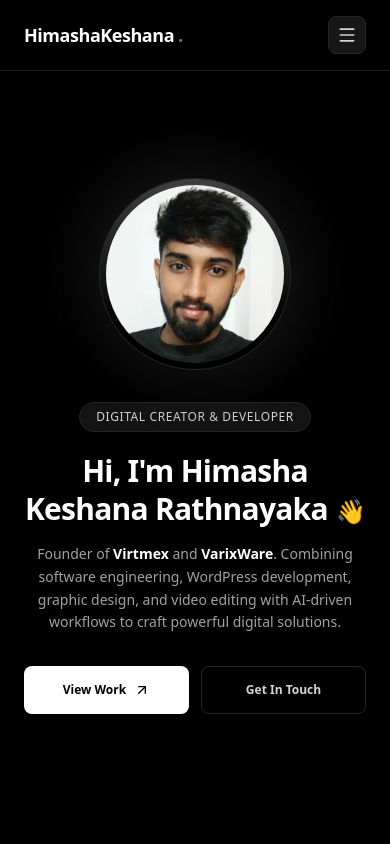
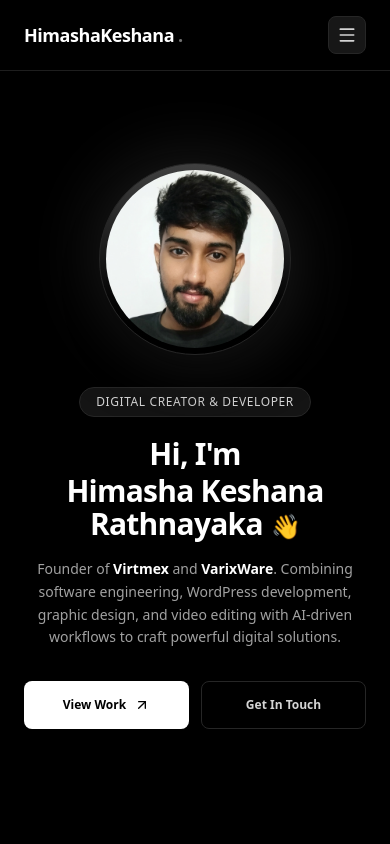
Before and after one commit to HimashaOfficial/my-portfolio, a Next.js app: page / in a window 390 px wide. Shown: the top 844 px of the page. Built offline with nearby package versions, Linux system fonts and the light colour scheme.

Commit message:
text line break space

```diff
--- a/src/app/page.js
+++ b/src/app/page.js
@@ -246,22 +246,22 @@ export default function Home() {
               Digital Creator & Developer
             </span>
 
-            {/* Complete Name changed to White Solid Color */}
-            <h1 className="text-3xl sm:text-5xl md:text-5xl lg:text-6xl font-extrabold mb-4 text-white tracking-tight leading-tight w-full">
+            {/* Tightened Line Height for the Heading */}
+            <h1 className="text-3xl sm:text-5xl md:text-5xl lg:text-6xl font-extrabold mb-4 text-white tracking-tight leading-[1.1] sm:leading-tight w-full">
               Hi, I'm <br className="hidden sm:inline" />
-              <span>Himasha Keshana</span>{" "}
+              <span className="inline-block mt-1 sm:mt-0">Himasha Keshana</span>{" "}
               <span className="inline-inline whitespace-nowrap">
                 <span>Rathnayaka</span>
                 <span className="inline-block ml-2 text-2xl sm:text-4xl md:text-5xl">👋</span>
               </span>
             </h1>
 
-            {/* Description with Video Editing */}
+            {/* Description */}
             <p className="text-neutral-400 text-sm sm:text-base md:text-base lg:text-lg mb-8 leading-relaxed w-full max-w-xl md:max-w-2xl lg:max-w-2xl mx-auto lg:mx-0">
               Founder of <strong className="text-white">Virtmex</strong> and <strong className="text-white">VarixWare</strong>. Combining software engineering, WordPress development, graphic design, and video editing with AI-driven workflows to craft powerful digital solutions.
             </p>
 
-            {/* Sized & Equalized Buttons */}
+            {/* Buttons */}
             <div className="grid grid-cols-2 sm:flex sm:flex-row justify-center lg:justify-start gap-3 sm:gap-4 w-full sm:w-auto">
               <a href="#projects" className="h-12 px-6 bg-white hover:bg-neutral-200 text-black font-semibold rounded-lg transition flex items-center justify-center gap-2 text-xs sm:text-sm w-full sm:w-auto">
                 View Work <ArrowUpRight size={16} />
```
